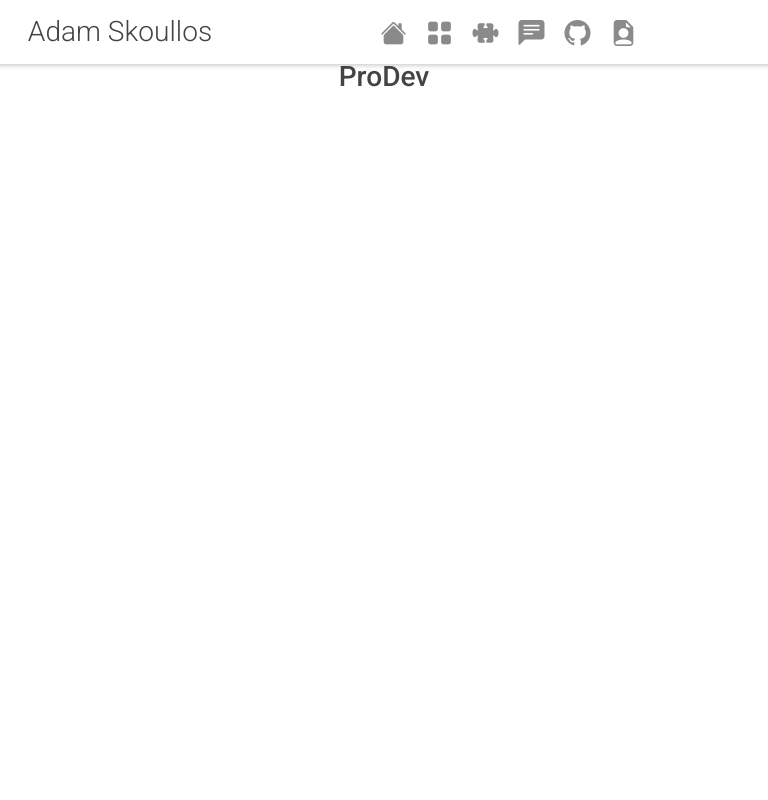
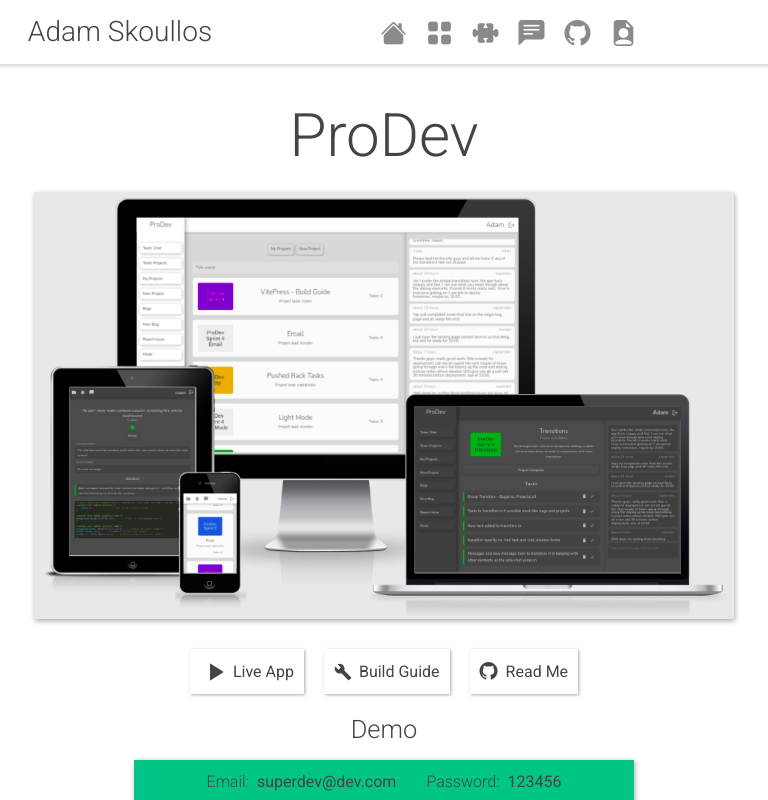
Before and after one commit to Adamskoullos/Portfolio, a Vue app: page /prodev in a window 768 px wide. Built offline with nearby package versions, Linux system fonts and the light colour scheme.

Commit message:
work on ProDev page

```diff
--- a/src/App.vue
+++ b/src/App.vue
@@ -146,6 +146,6 @@
   transform: scale(0)
 }
 .route-leave-active{
-  transition: all 0.2s ease-out;
+  transition: all 0.3s ease-out;
 }
 </style>
--- a/src/components/SideNav.vue
+++ b/src/components/SideNav.vue
@@ -109,7 +109,7 @@
             x:0,
             opacity: 1,
             scale: 1,
-            delay:1.4,
+            delay:1.2,
             duration: 1,
             ease: 'elastic',
           })
--- a/src/views/Home.vue
+++ b/src/views/Home.vue
@@ -166,7 +166,7 @@
   justify-content: center;
 
   p{
-    text-align: center;
+    text-align: justify;
     max-width: 1200px;
     width:90%;
     margin-bottom: 0;
@@ -184,6 +184,9 @@
 .facts{
   padding: 20px 20px 10px 20px;
   margin: 0;
+  p{
+    text-align: center;
+  }
 }
 .link-icons{
   display: flex;
--- a/src/views/ProDev.vue
+++ b/src/views/ProDev.vue
@@ -1,5 +1,121 @@
 <template>
-  <h2>ProDev</h2>
+  <div class="wrapper-prodev">
+    <div class="row">
+      <h1>ProDev</h1>
+      <div class="col">
+        <div class="header-image">
+          <img src="../assets/images/prodev-main.png" alt="ProDev">
+        </div>
+      </div>
+      <div class="col-12">
+        <div class="buttons">
+          <a href="#" class="button">
+            <span class="material-icons">play_arrow</span>
+            <h6>Live App</h6>
+          </a>
+          <a href="#" class="button">
+            <span class="material-icons spanner">build</span>
+            <h6>Build Guide</h6>
+          </a>
+          <a href="#" class="button">
+            <i class="bi bi-github"></i>
+            <h6>Read Me</h6>
+          </a>
+        </div>
+      </div>
+    </div>
+    <div class="row">
+      <div class="col demo-col">
+        <h3>Demo</h3>
+        <div class="demo">
+          <div class="demo-item">
+            <h6>Email:</h6>
+            <p>superdev@dev.com</p>
+          </div>
+          <div class="demo-item">
+            <h6>Password:</h6>
+            <p>123456</p>
+          </div>
+        </div>
+      </div>
+    </div>
+    <div class="row">
+      <div class="col-12 details">
+        <p>ProDev is built in vscode and set up via the <span class="highlight">Vue cli</span> which includes: <span class="highlight">Vue-Router</span> to manage SPA routing, <span class="highlight">webpack</span> to bundle and manage all files, <span class="highlight">babel</span> to translate all JS into ES5 for browser compatibility and a node modules pack which also stores all npm installs. <span class="highlight">Bootstrap 5</span> is used mostly for the rows and columns responsiveness, <span class="highlight">material icons</span> are used to keep things tidy especially on mobile devices. <span class="highlight">date-fns</span> is used to present timestamp data for chat messages and <span class="highlight">GSAP</span> is used with <span class="highlight">Vue transitions</span> to add a bit of flare.</p>
+      </div>
+    </div>
+    <div class="row">
+      <div class="col-12 col-lg-6 details">
+        <p>The project is built using the <span class="highlight">Vue 3 composition api</span> with all views and components utilising the <span class="highlight">setup()</span> function. <span class="highlight">ref()</span> properties were heavily used to make data reactive and <span class="highlight">props</span> are used to pass data between components.</p>
+      </div>
+      <div class="col-12 col-lg-6">
+        <img src="" alt="">
+      </div>
+    </div>
+    <div class="row">
+      <div class="col-12 col-lg-6">
+        <img src="" alt="">
+      </div>
+      <div class="col-12 col-lg-6 details">
+        <p><span class="highlight">ES6 modules</span> were used when extracting component functions and creating composables. As each module is its own scope, closure was heavily taken advantage of in this process allowing each component to stay clutter free and relatively easy to reason about.</p>
+      </div>
+    </div>
+    <div class="row">
+      <div class="col-12 col-lg-6 details">
+        <p><span class="highlight">Firebase tools</span> is installed globally on the machine via npm in order to link with the firebase project on the back end during development. Firebase services: <span class="highlight">Firestore</span>, <span class="highlight">Authentication</span> and <span class="highlight">Storage</span> are used within the project.</p>
+      </div>
+      <div class="col-12 col-lg-6">
+        <img src="" alt="">
+      </div>
+    </div>
+    <div class="row">
+      <div class="col-12 col-lg-6">
+        <img src="" alt="">
+      </div>
+      <div class="col-12 col-lg-6 details">
+        <p><span class="highlight">Email.js</span> is used for both the `report issue` and `contact` forms. The async/await with try/catch block pattern was used when connecting to the email.js api and sending form data.</p>
+      </div>
+    </div>
+    <div class="row">
+      <div class="col-12 col-lg-6 details">
+        <p><span class="highlight">GitHub</span> is used for version control and <span class="highlight">Trello</span> for managing the project and each sprint.</p>
+      </div>
+      <div class="col-12 col-lg-6">
+        <img src="" alt="">
+      </div>
+    </div>
+    <div class="row">
+      <div class="col-12 col-lg-6">
+        <img src="" alt="">
+      </div>
+      <div class="col-12 col-lg-6 details">
+        <p>Lastly the ProDev Build Guide documentation is built using <span class="highlight">Vitepress</span> and hosted on <span class="highlight">Netlify</span>. Vitepress is a static site generator designed for building documentation.</p>
+      </div>
+    </div>
+    <div class="row">
+      <h2>Component Architecture</h2>
+      <div class="col-12 col-lg-6">
+        <p>The following visual shows how the project is constructed and wired up. Views are represented by blue, nested components green and composables yellow</p>
+      </div>
+      <div class="col-12 col-lg-6">
+        <img src="" alt="">
+      </div>
+    </div>
+    <div class="row">
+      <h2>Skill Development</h2>
+      <div class="col">
+        <p>Using Bootstrap rows and columns in conjunction with Flexbox has become a styling pattern during this project that I will build on via Sass mixins in future projects.</p>
+        <p>I am using Arrow functions as a norm now and by default am tending to reach for JavaScript methods when working with data.</p>
+        <p>I am comfortable using the Async/Await, Try/Catch block pattern when working with api's</p>
+        <p>I have become competent passing props down and emitting events up using the Vue 3 composition api which has also got me thinking more about data and it's state. Also I feel comfortable manipulating the DOM using Vue directives.</p>
+        <p>I have become familiar with the Firebase tools from setting a project up right through to deployment and hosting and have gained experience working with collections via a NoSQL data base.</p>
+      </div>
+      <div class="col">
+        <img src="" alt="">
+      </div>
+    </div>
+  </div>
+
 </template>
 
 <script>
@@ -8,6 +124,125 @@
 }
 </script>
 
-<style>
+<style lang="scss" scoped>
+@media (min-width: 690px) and (max-width: 800px) {
+  .wrapper-prodev {
+    /* // background-color: #f00; */
+    padding-top: 30px;
+  }
+}
+@media (min-width: 600px) and (max-width: 690px) {
+  .wrapper-prodev {
+    padding-top: 60px;
+  }
+}
+@media (min-width: 350px) and (max-width: 600px) {
+  .wrapper-prodev {
+    padding-top: 70px;
+  }
+}
+@media (min-width: 200px) and (max-width: 350px) {
+  .wrapper-prodev {
+    /* // background-color: rgb(255, 196, 0); */
+    padding-top: 90px;
+  }
+}
+.wrapper-prodev h1{
+    margin: 10px auto;
+    font-size: 60px;
+    font-weight: 300;
+  }
+.wrapper-prodev h2{
+  font-weight: 300;
+  margin: 15px auto;
+}
+.header-image{
+  padding: 10px;
+  margin: 0 auto;
 
+  img{
+    width: 100%;
+    max-width: 700px;
+    box-shadow: 1px 2px 5px rgba(50,50,50,0.4);
+  }
+}
+.buttons{
+  display: flex;
+  align-items: center;
+  justify-content: center;
+  flex-wrap: wrap;
+  padding: 10px;
+
+}
+
+.buttons a.button{
+    margin: 10px;
+    display: flex;
+    align-items: center;
+    justify-content: center;
+    height: 45px;
+    h6{
+      margin-bottom: 0;
+      font-weight: 400;
+    }
+    span{
+      margin-right: 3px;
+      font-size: 30px;
+    }
+    .spanner{
+      font-size: 18px;
+      margin-right: 7px;
+    }
+    i{
+      margin-right: 8px;
+      font-size: 18px;
+    }
+  }
+
+  .demo{
+    display: flex;
+    align-items: center;
+    justify-content: center;
+    flex-wrap: wrap;
+    background: #00C587;
+    margin: 15px auto;
+    padding:5px 10px;
+    box-shadow: 1px 1px 5px rgba(50,50,50,0.4);
+    max-width: 500px;
+    .demo-item{
+      display: flex;
+      align-items: center;
+      justify-content: center;
+      margin: 5px 15px;
+
+      h6{
+        margin-right: 8px;
+        margin-bottom: 0;
+        font-weight: 300;
+      }
+      p{
+        margin-bottom: 0;
+      }
+    }
+
+    .password{
+      margin-top: 5px;
+    }
+
+  }
+  .demo-col h3{
+      font-weight: 300;
+    }
+  .details{
+    padding: 20px;
+  }
+  .details p{
+    width: 90%;
+    margin: auto;
+    text-align: justify;
+  }
+  .details p span{
+    color: #00b47b;
+    font-weight: 500;
+  }
 </style>
--- a/src/views/Projects.vue
+++ b/src/views/Projects.vue
@@ -26,7 +26,7 @@
             <p>Bringing it all together and focusing the conversation is the built in real-time chat feature allowing team members to quickly discuss and respond to different tasks and issues</p>
           </div>
         </div>
-        <router-link :to="{ name: 'ProDev' }" class="button" >
+        <router-link :to="{ name: 'ProDev' }" class="button" @click="handleScroll">
           <span class="material-icons">open_in_full</span>Detailed View
         </router-link>
       </div>
@@ -53,12 +53,12 @@
             <h5>Trade with the flow:</h5>
             <p>Digging deeper and identifying strong sectors in a strong market and weak sectors in a weak market</p>
             <h5>Stock Analysis:</h5>
-            <p>Analysing specific stocks to potentially trade in line with the the above top down analysis</p>
+            <p>Analysing specific stocks to potentially trade in line with the above top down analysis</p>
             <h5>Monitoring Live Markets:</h5>
             <p>Quickly identify, process and act on changing intraday sentiment, overall market direction, breaking news and economic events</p>
           </div>
         </div>
-        <router-link :to="{ name: 'TraderDashboards' }" class="button" >
+        <router-link :to="{ name: 'TraderDashboards' }" class="button" @click="handleScroll">
           <span class="material-icons">open_in_full</span>Detailed View
         </router-link>
       </div>
@@ -69,7 +69,13 @@
 
 <script>
 export default {
+  setup(props, context){
+      const handleScroll = ()=>{
+          context.emit('scroll')
+      }
 
+      return {handleScroll}
+  }
 }
 </script>
 
@@ -194,7 +200,7 @@
       font-weight: 500;
       }
     p{
-      text-align: left;
+      text-align: justify;
       margin-left: 15px;
 
       }
```
Also changed, not shown: src/assets/images/prodev-main.png (added).
